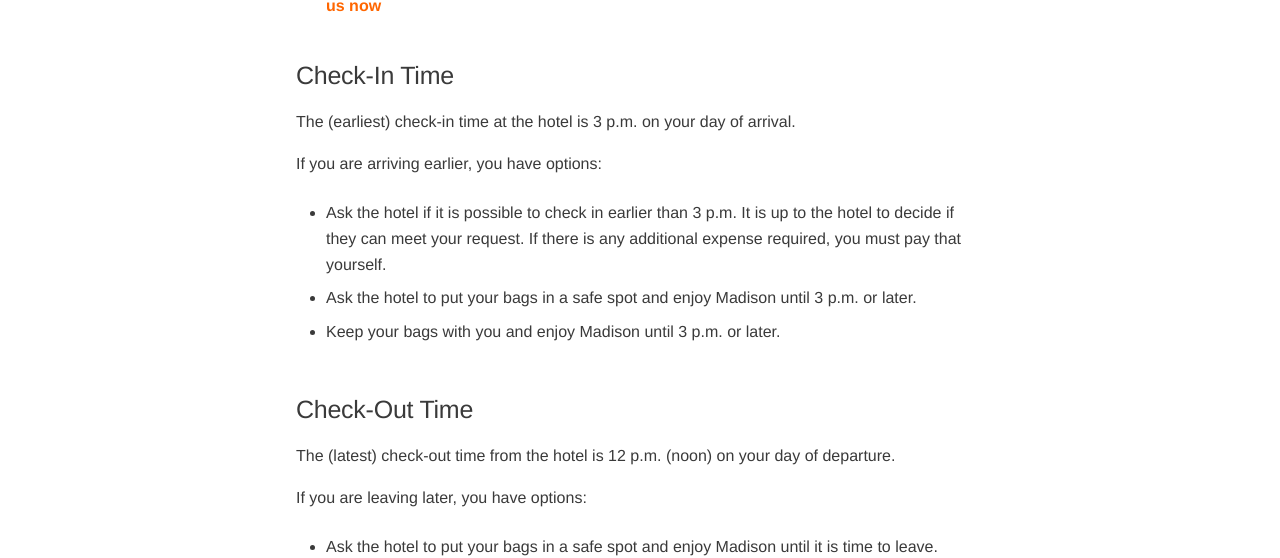
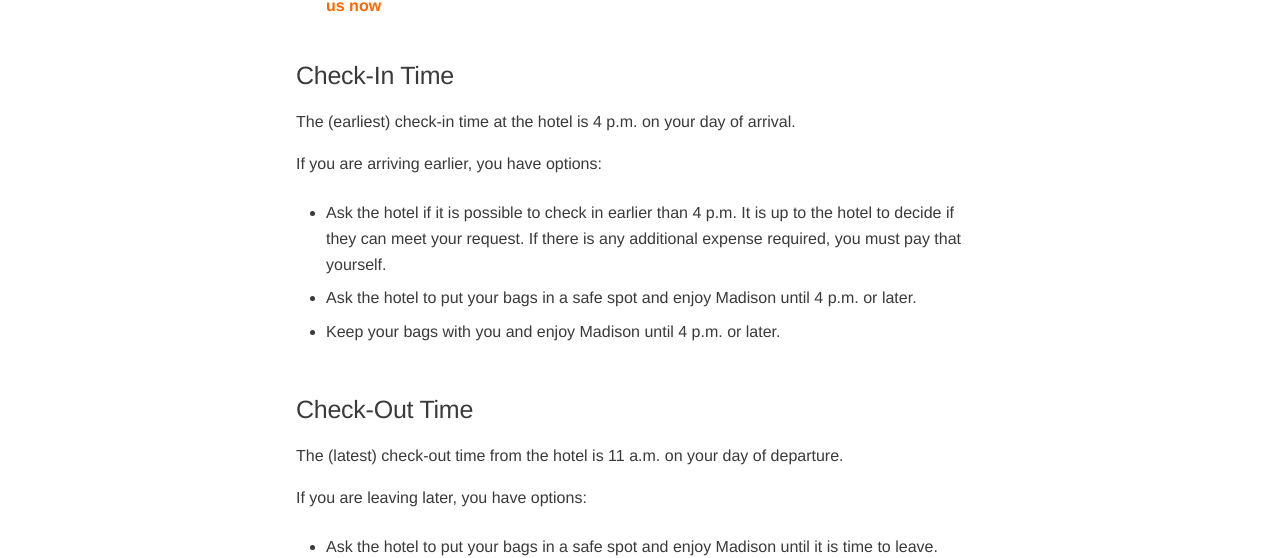
Before and after one commit to osg-htc/school-2024, an MkDocs documentation site: the page built from docs/logistics/hotel.md, in a window 1280 px wide and 1280 px high. Shown: the part 523-1081 px from the top of the window. Built offline with MkDocs 1.6.1 and Material for MkDocs 9.7.7, drawn with Linux system fonts in a browser that asks for light colours.

Commit message:
Fixed check-in and -out times

```diff
--- a/docs/logistics/hotel.md
+++ b/docs/logistics/hotel.md
@@ -22,21 +22,21 @@ Other important hotel information:
 
 ## Check-In Time
 
-The (earliest) check-in time at the hotel is 3 p.m. on your day of arrival.
+The (earliest) check-in time at the hotel is 4 p.m. on your day of arrival.
 
 If you are arriving earlier, you have options:
 
-*   Ask the hotel if it is possible to check in earlier than 3 p.m.
+*   Ask the hotel if it is possible to check in earlier than 4 p.m.
     It is up to the hotel to decide if they can meet your request.
     If there is any additional expense required, you must pay that yourself.
 
-*   Ask the hotel to put your bags in a safe spot and enjoy Madison until 3 p.m. or later.
+*   Ask the hotel to put your bags in a safe spot and enjoy Madison until 4 p.m. or later.
 
-*   Keep your bags with you and enjoy Madison until 3 p.m. or later.
+*   Keep your bags with you and enjoy Madison until 4 p.m. or later.
 
 ## Check-Out Time
 
-The (latest) check-out time from the hotel is 12 p.m. (noon) on your day of departure.
+The (latest) check-out time from the hotel is 11 a.m. on your day of departure.
 
 If you are leaving later, you have options:
 
```
